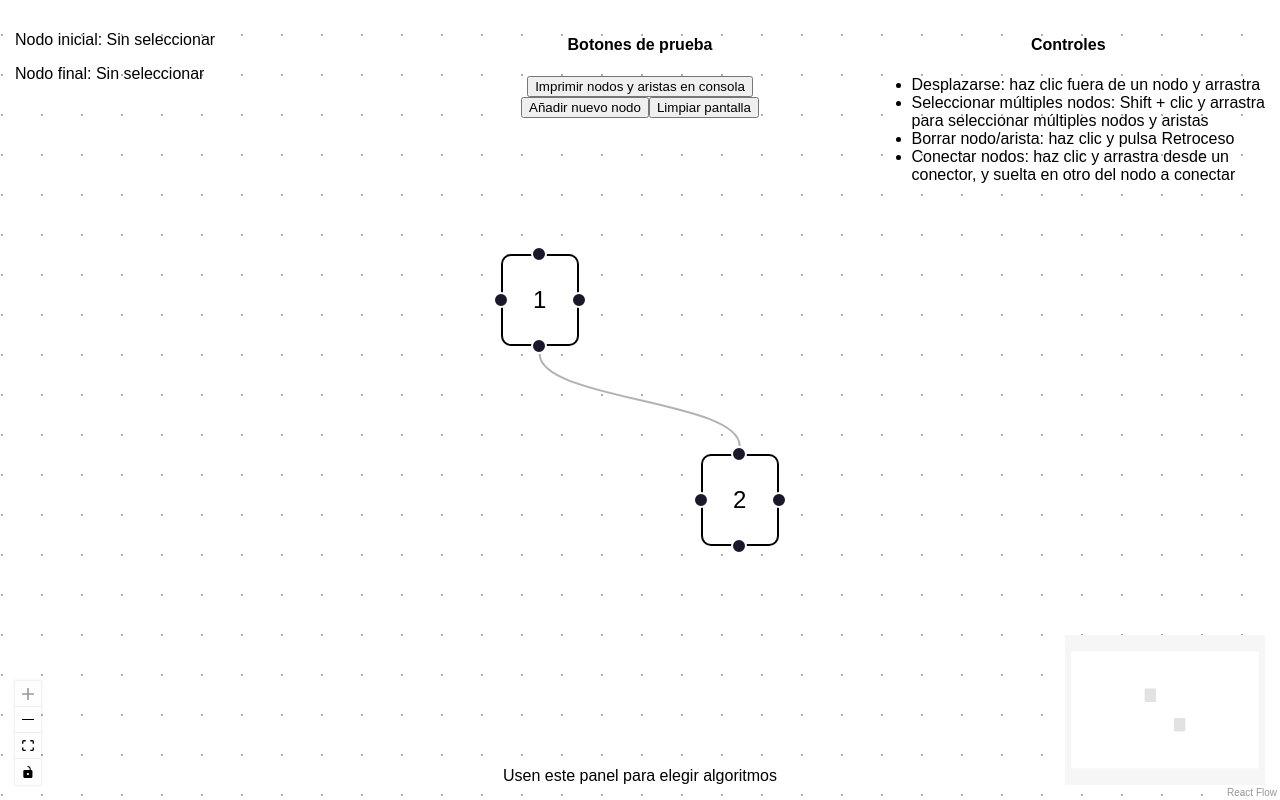
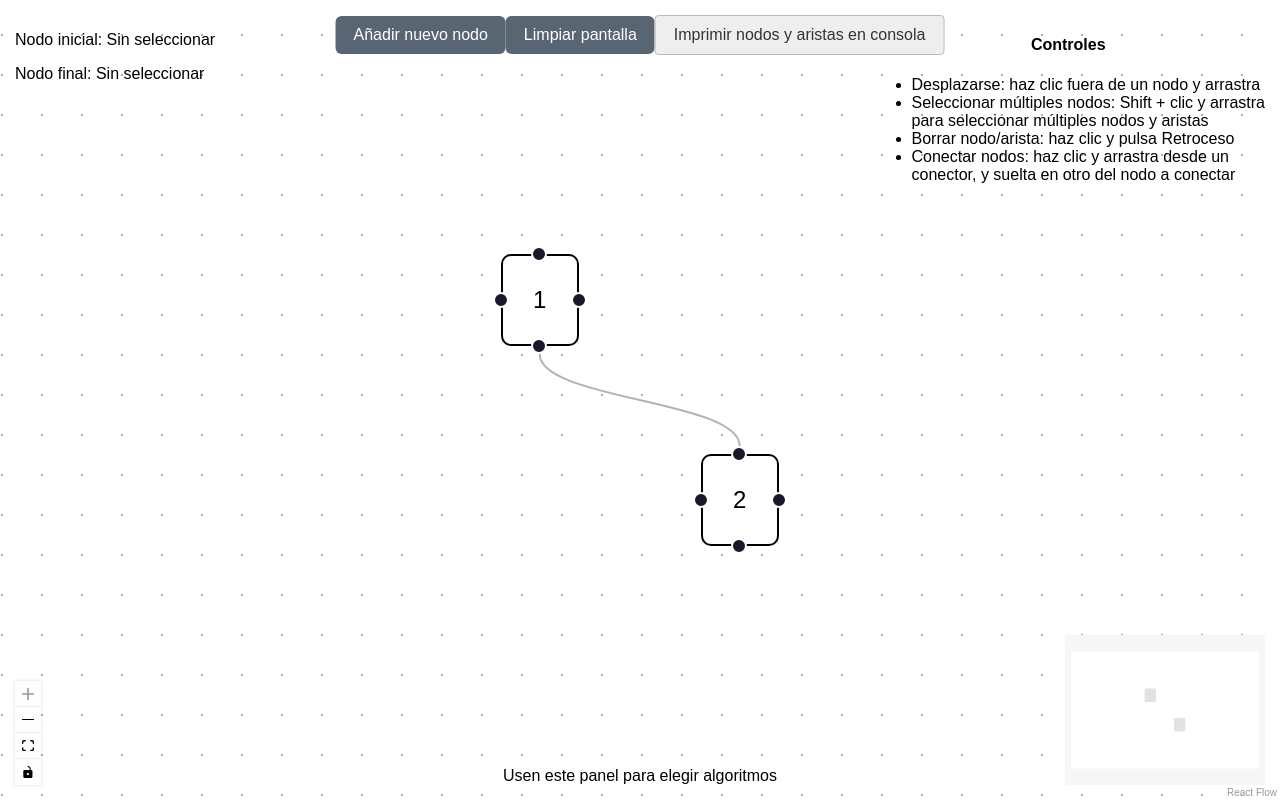
Before and after one commit to FerGaram/Proyecto-Interfaz-IA, a React (Vite) app in the folder client/: page / in a window 1280 px wide. Built offline with nearby package versions, Linux system fonts and the light colour scheme.

Commit message:
feat: actualiza App.tsx y App.css

```diff
--- a/client/src/App.css
+++ b/client/src/App.css
@@ -40,3 +40,57 @@
 .read-the-docs {
   color: #888;
 } */
+
+.button-section {
+  display: flex;
+  flex-direction: column;
+  align-items: center;
+  margin: 32px 0;
+}
+
+.button-group {
+  display: flex;
+  gap: 16px;
+  margin-top: 16px;
+}
+
+.custom-btn {
+  background-color: #586673;
+  color: #fff;
+  border: none;
+  padding: 10px 18px;
+  border-radius: 6px;
+  font-size: 1rem;
+  cursor: pointer;
+  transition: background 0.2s;
+  width: auto;
+  min-width: 120px;
+}
+
+.custom-btn:hover {
+  background-color: #546980;
+}
+
+.test-btn {
+  margin-bottom: 0;
+  background: #eee;
+  color: #333;
+  border: 1px solid #bbb;
+  padding: 10px 18px;
+  border-radius: 4px;
+  font-size: 1rem;
+  cursor: pointer;
+  width: auto;
+  min-width: 120px;
+}
+
+.side-panel {
+  padding: 24px 6px;
+  width: 120px;
+}
+
+.main-content {
+  margin-left: 0;
+  margin-top: 24px;
+  padding: 24px;
+}
--- a/client/src/App.tsx
+++ b/client/src/App.tsx
@@ -1,105 +1,129 @@
-import { useState, useCallback, useRef } from 'react'
-import { ReactFlow, Controls, Background, applyEdgeChanges, applyNodeChanges, type NodeChange, type EdgeChange, addEdge, MiniMap, ConnectionMode, Panel } from '@xyflow/react'
-import '@xyflow/react/dist/style.css'
-import './App.css'
-import type { defaultNodeModel } from './models/defaultNodeModel'
-import type { defaultEdgeModel } from './models/defaultEdgeModel'
-import { NodeTest } from './components/nodes/NodeTest'
+import { useState, useCallback, useRef } from "react";
+import {
+  ReactFlow,
+  Controls,
+  Background,
+  applyEdgeChanges,
+  applyNodeChanges,
+  type NodeChange,
+  type EdgeChange,
+  addEdge,
+  MiniMap,
+  ConnectionMode,
+  Panel,
+} from "@xyflow/react";
+import "@xyflow/react/dist/style.css";
+import "./App.css";
+import type { defaultNodeModel } from "./models/defaultNodeModel";
+import type { defaultEdgeModel } from "./models/defaultEdgeModel";
+import { NodeTest } from "./components/nodes/NodeTest";
 
 // Aquí se deben importar los nodos personalizados que se hayan hecho
-const nodeTypes = { nodeTest: NodeTest }
+const nodeTypes = { nodeTest: NodeTest };
 
 // Lista de nodos iniciales de prueba, se podrían borrar más adelante
 const nodosIniciales: Array<defaultNodeModel> = [
   {
-    id: '1',  // ID del nodo
+    id: "1", // ID del nodo
     position: { x: 0, y: 0 }, // Posición inicial
-    data: { label: '1' }, // Etiqueta / Texto a mostrar
-    type: 'nodeTest'  // Tipo de nodo a utilizar
+    data: { label: "1" }, // Etiqueta / Texto a mostrar
+    type: "nodeTest", // Tipo de nodo a utilizar
   },
   {
-    id: '2',
+    id: "2",
     position: { x: 100, y: 100 },
-    data: { label: '2' },
-    type: 'nodeTest'
+    data: { label: "2" },
+    type: "nodeTest",
   },
-]
+];
 
 // Lista de aristas iniciales de prueba, se podrían borrar más adelante
 const aristasIniciales: Array<defaultEdgeModel> = [
   {
-    id: 'xy-edge__1bottom-2top', source: '1', sourceHandle: 'bottom', target: '2', targetHandle: 'top', label: ''
-  }
-]
+    id: "xy-edge__1bottom-2top",
+    source: "1",
+    sourceHandle: "bottom",
+    target: "2",
+    targetHandle: "top",
+    label: "",
+  },
+];
 
 // Función principal
 function Flow() {
   // Hooks para obtener y asignar nuevos nodos y aristas
-  const [nodes, setNodes] = useState(nodosIniciales)
-  const [edges, setEdges] = useState(aristasIniciales)
+  const [nodes, setNodes] = useState(nodosIniciales);
+  const [edges, setEdges] = useState(aristasIniciales);
 
   // Hooks para conservar el último ID de nodo añadido
-  const ultimoId = useRef(2)  // Está así para contar las dos iniciales, si esas se borran, recuerden cambiar este valor
+  const ultimoId = useRef(2); // Está así para contar las dos iniciales, si esas se borran, recuerden cambiar este valor
   // Valores para coordenadas que se usan cuando se añade un nodo individual
-  const xPos = useRef(50)
-  const yPos = useRef(50)
+  const xPos = useRef(50);
+  const yPos = useRef(50);
 
   // Hooks para almacenar los nodos iniciales y finales
-  const [nodoInicial, setNodoInicial] = useState('')
-  const [nodoFinal, setNodoFinal] = useState('')
+  const [nodoInicial] = useState("");
+  const [nodoFinal] = useState("");
 
   // Handler para añadir/modificar/eliminar nodos, no hace falta modificar
   const onNodesChange = useCallback(
-    (changes: NodeChange<defaultNodeModel>[]) => setNodes((nds) => applyNodeChanges(changes, nds)),
-    [],
-  )
+    (changes: NodeChange<defaultNodeModel>[]) =>
+      setNodes((nds) => applyNodeChanges(changes, nds)),
+    []
+  );
 
   // Handler para añadir un nodo específico
   const addNode = useCallback(() => {
-    ultimoId.current++
-    setNodes((nds: any) => {
-      console.log(nds)
+    ultimoId.current++;
+    setNodes((nds: defaultNodeModel[]) => {
+      console.log(nds);
       return [
         ...nds,
         {
           id: ultimoId.current.toString(),
           position: { x: xPos.current, y: yPos.current },
           data: { label: ultimoId.current.toString() },
-          type: 'nodeTest'
-        }
-      ]
-    })
-  }, [])
+          type: "nodeTest",
+        },
+      ];
+    });
+  }, []);
 
   // Handler para añadir/modificar/eliminar aristas, no hace falta modificar
   const onEdgesChange = useCallback(
-    (changes: EdgeChange<defaultEdgeModel>[]) => setEdges((eds) => applyEdgeChanges(changes, eds)),
-    [],
-  )
+    (changes: EdgeChange<defaultEdgeModel>[]) =>
+      setEdges((eds) => applyEdgeChanges(changes, eds)),
+    []
+  );
 
   // Handler para manejar la conexión de nodos, no hace falta modificar
   const onConnect = useCallback(
-    (params: any) => setEdges((eds) => addEdge(params, eds)),
-    [],
-  )
+    (params: import("@xyflow/react").Connection) =>
+      setEdges((eds) => addEdge(params, eds)),
+    []
+  );
 
   // Handler para botón de prueba, muestra en la consola la estructura de los nodos y aristas
   const pruebaOnClick = () => {
-    console.log(nodes)
-    console.log(edges)
-  }
+    console.log(nodes);
+    console.log(edges);
+  };
 
   // Handler para eliminar aristas y nodos de la pantalla, y para resetear último nodo
   const limpiarPantalla = useCallback(() => {
-    ultimoId.current = 0
-    setEdges(() => { return [] })
-    setNodes(() => { return [] })
-  }, [])
+    ultimoId.current = 0;
+    setEdges(() => {
+      return [];
+    });
+    setNodes(() => {
+      return [];
+    });
+  }, []);
 
   // Devuelve la pantalla principal de React Flow
   return (
     // Ocupa el tamaño completo de la pantalla del navegador
-    <div style={{ height: '100%' }}>
+    <div style={{ height: "100%" }}>
       <ReactFlow
         nodes={nodes} // Nodos iniciales
         onNodesChange={onNodesChange} // Handler de cambios de nodos
@@ -113,43 +137,68 @@ function Flow() {
         <Background /* Fondo punteado */ />
         <Controls /* Botones de la esquina inferior izquierda */ />
         <MiniMap /* Minimapa de la esquina inferior derecha */ />
-        <Panel position='top-left'>
+        <Panel position="top-left">
           <>
-            <p>Nodo inicial: {nodoInicial === '' ? 'Sin seleccionar' : nodoInicial}</p>
-            <p>Nodo final: {nodoFinal === '' ? 'Sin seleccionar' : nodoFinal}</p>
+            <p>
+              Nodo inicial:{" "}
+              {nodoInicial === "" ? "Sin seleccionar" : nodoInicial}
+            </p>
+            <p>
+              Nodo final: {nodoFinal === "" ? "Sin seleccionar" : nodoFinal}
+            </p>
           </>
         </Panel>
-        <Panel position='top-center' /* Panel para mostrar botones de prueba en parte superior */>
+        <Panel
+          position="top-center" /* Panel para mostrar botones de prueba en parte superior */
+        >
           <>
-            <center>
-              <h4>Botones de prueba</h4>
-              <button onClick={pruebaOnClick} /* BORRAR AL TERMINAR DE HACER PRUEBAS */>Imprimir nodos y aristas en consola</button><br />
-              <button onClick={addNode}>Añadir nuevo nodo</button>
-              <button onClick={limpiarPantalla}>Limpiar pantalla</button>
-            </center>
+            <div className="top-panel">
+              <button onClick={addNode} className="custom-btn">
+                Añadir nuevo nodo
+              </button>
+              <button onClick={limpiarPantalla} className="custom-btn">
+                Limpiar pantalla
+              </button>
+              <button onClick={pruebaOnClick} className="test-btn">
+                Imprimir nodos y aristas en consola
+              </button>
+            </div>
+            <div className="main-content">
+              {/* El resto de tu interfaz principal aquí */}
+            </div>
           </>
         </Panel>
-        <Panel position='top-right' /* Panel para mostrar controles en la esquina superior derecha */>
+        <Panel
+          position="top-right" /* Panel para mostrar controles en la esquina superior derecha */
+        >
           <>
             <center>
               <h4>Controles</h4>
             </center>
             <ul>
               <li>Desplazarse: haz clic fuera de un nodo y arrastra</li>
-              <li>Seleccionar múltiples nodos: Shift + clic y arrastra<br />para seleccionar múltiples nodos y aristas</li>
+              <li>
+                Seleccionar múltiples nodos: Shift + clic y arrastra
+                <br />
+                para seleccionar múltiples nodos y aristas
+              </li>
               <li>Borrar nodo/arista: haz clic y pulsa Retroceso</li>
-              <li>Conectar nodos: haz clic y arrastra desde un<br />conector, y suelta en otro del nodo a conectar</li>
+              <li>
+                Conectar nodos: haz clic y arrastra desde un
+                <br />
+                conector, y suelta en otro del nodo a conectar
+              </li>
             </ul>
           </>
         </Panel>
-        <Panel position='bottom-center' /* Panel para mostrar opciones de algoritmos */>
-          <>
-            Usen este panel para elegir algoritmos
-          </>
+        <Panel
+          position="bottom-center" /* Panel para mostrar opciones de algoritmos */
+        >
+          <>Usen este panel para elegir algoritmos</>
         </Panel>
       </ReactFlow>
     </div>
-  )
+  );
 }
 
-export default Flow
+export default Flow;
```
